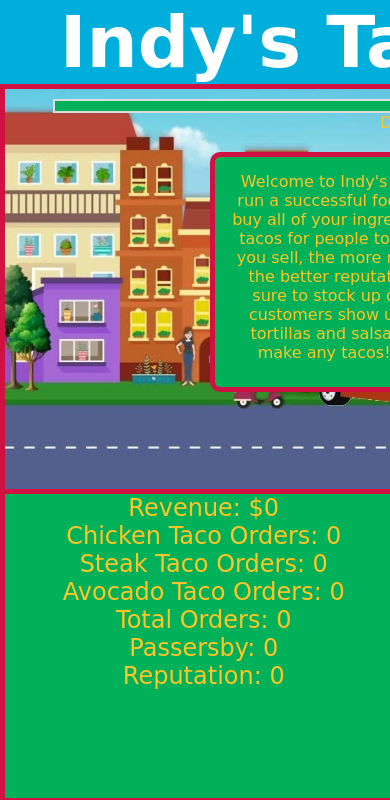
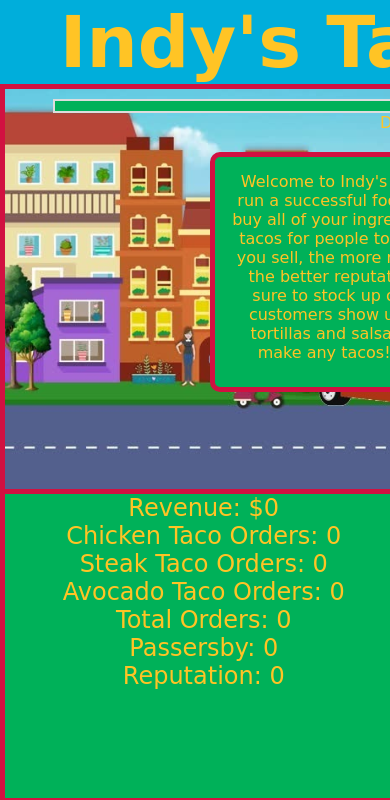
Before and after one commit to Teffisk/project1, a plain HTML site: page index.html in a window 390 px wide. Shown: the top 800 px of the page. Drawn offline with Linux system fonts and the light colour scheme; a web font is replaced by a local one.

Commit message:
changed meta tag to load on mobile

```diff
--- a/css/style.css
+++ b/css/style.css
@@ -351,9 +351,6 @@ button {
 /* Mobile CSS Settings!!!! */
 
 @media only screen and (max-width: 800px) {
-  #game-title {
-    color: white;
-  }
   #left-border,
   #right-border {
     display: none;
--- a/index.html
+++ b/index.html
@@ -2,9 +2,8 @@
 <html>
   <head>
     <title>Indy's Taco Truck Game</title>
-    <meta name="viewport" content="width=device-width, initial-scale=1" />
-    <!-- <meta name="viewport" content="width=1000, user-scalable=0;" /> -->
-
+    <!-- <meta name="viewport" content="width=device-width, initial-scale=1" /> -->
+    <meta name="viewport" content="width=device-width" />
     <link
       href="https://fonts.googleapis.com/css?family=Roboto"
       rel="stylesheet"
```
